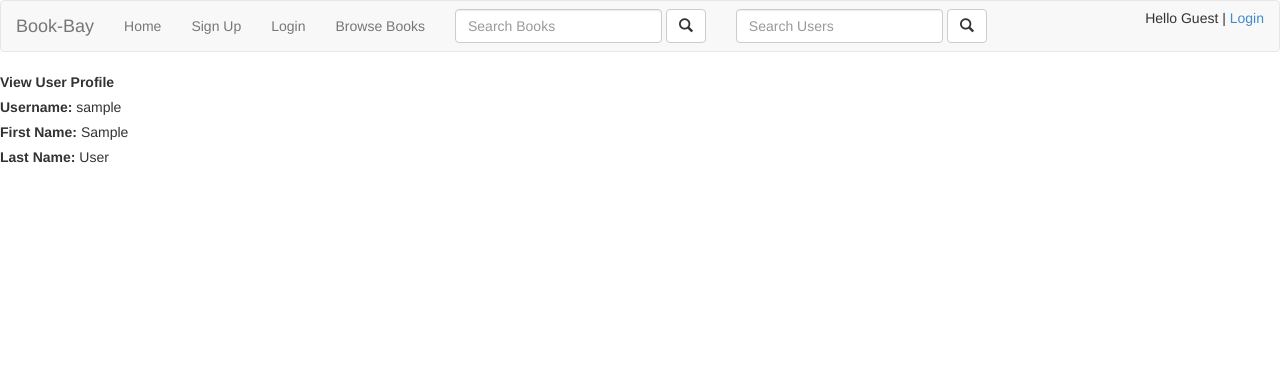
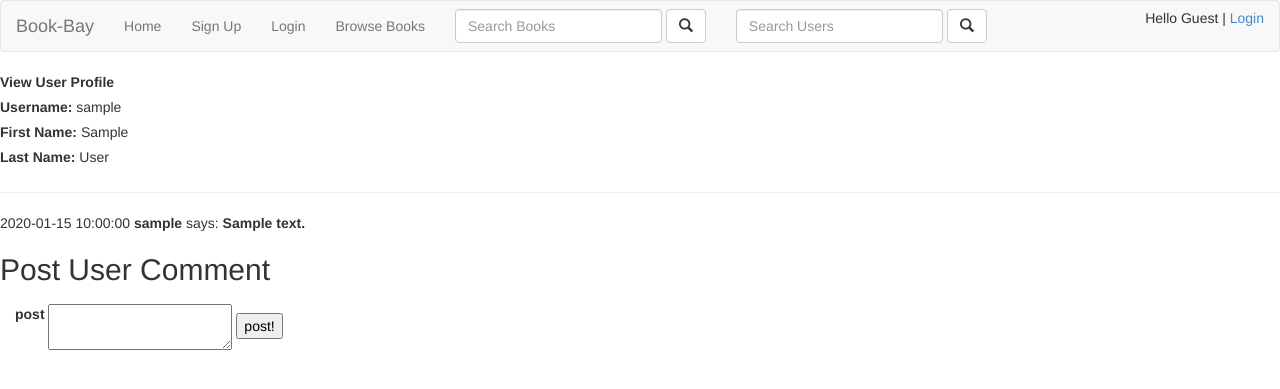
Before and after one commit to shiflonium/BookBay, a Flask app: page /view_profile/1 in a window 1280 px wide. Shown: the top 389 px of the page. Run offline with Flask 2, Linux system fonts and the light colour scheme; tables that the repository leaves empty hold one stand-in row (values such as "Sample post"); some libraries are stand-ins or nearby versions.

Commit message:
user comments work

```diff
--- a/app/forms.py
+++ b/app/forms.py
@@ -68,6 +68,9 @@ class ChangePassword(Form):
                 return True
         return False
 
+class PostForm(Form):
+    post = TextAreaField('post', validators = [validators.Required()])
+    submit = SubmitField('post!')
 
 
 class ChangePersonalDetails(Form):
--- a/app/models.py
+++ b/app/models.py
@@ -28,6 +28,10 @@ class User(db.Model):
     # duration = last_login - last_logout
     last_login = db.Column(db.DateTime)
     last_logout = db.Column(db.DateTime)
+
+    # add this
+    #num_logins = db.Column(db.Integer)
+    #
 
     books = db.relationship('Book', backref='owner', lazy='dynamic')
     bids = db.relationship('Bid', backref='bidder', lazy='dynamic')
@@ -84,6 +88,20 @@ class User(db.Model):
 
     def get_credit(self):
         return self.credits
+
+    def create_comment(self, user_id, text):
+        # user_id = session['user_id']
+        commenter = User.query.filter_by(id = user_id).first()
+
+        comment = User_Comments(
+                commenter = commenter,
+                commented = self,
+                comment = text,
+                timestamp = datetime.utcnow()
+                )
+        db.session.add(comment)
+        db.session.commit()
+        pass
 
     def __repr__(self):
         #return '<User %r>' % (self.username)
@@ -250,7 +268,6 @@ class Book(db.Model):
     def get_image_name(self):
         return self.image_name
 
-
     def get_seller(self):
         """returns user that sold book"""
         pass
@@ -262,6 +279,19 @@ class Book(db.Model):
     def is_sold(self):
         """method that determines whether book is sold or not"""
         return self.sold
+
+    def create_comment(self, user_id, text):
+        commenter = User.query.filter_by(id = user_id).first()
+
+        comment = Book_Comments(
+                commenter = commenter,
+                book = self,
+                comment= text,
+                timestamp = datetime.utcnow())
+        db.session.add(comment)
+        db.session.commit()
+
+        pass
 
 
     def create_bid(self, session_id, bid_amount=None):
--- a/app/templates/view_profile.html
+++ b/app/templates/view_profile.html
@@ -2,7 +2,6 @@
 {% block content %}
 <label>View User Profile</label>
 <br>
-{%for user in query%}
 <label>Username:</label> {{user.username}}<br>
 <label>First Name:</label> {{user.first_name}}<br>
 <label>Last Name:</label> {{user.last_name}}<br>
@@ -13,8 +12,26 @@
 
 <a href="">Report this User</a>
 {%endif%}
-{%endfor%}
 
+<hr>
+{% for data in comments %}
+<p>
+{{ data.timestamp }} <strong> {{ data.commenter }}</strong> says: <strong>{{ data.comment }}</strong>
+	</p>
+	{% endfor %}
+
+<h2> Post User Comment</h2>
+<form class="navbar-form navbar-left" role="search" action= "{{ url_for('view_profile', user_id = user_id) }}" method="POST"  enctype="multipart/form-data">
+	<div class="form-group">
+
+	{{ form.csrf_token }}
+
+	{{ form.post.label }}
+	{{ form.post }}<br>
+</div>
+
+	{{ form.submit }}
+</form>
 
 
 {% endblock %}
--- a/app/views.py
+++ b/app/views.py
@@ -1,8 +1,8 @@
 from flask import render_template, flash, redirect, session, url_for, request, g
 from flask.ext.login import login_user, logout_user, current_user, login_required
 from app import app, db, login_manager
-from models import User, Book, Transaction, Bid
-from forms import SignUpForm, LoginForm, ChangePassword, ChangePersonalDetails, SearchForm, sellForm, BidForm
+from models import User, Book, Transaction, Bid, User_Comments
+from forms import SignUpForm, LoginForm, ChangePassword, ChangePersonalDetails, SearchForm, sellForm, BidForm, PostForm
 from werkzeug import generate_password_hash, check_password_hash, secure_filename
 from datetime import datetime
 from sqlalchemy import desc
@@ -131,7 +131,6 @@ def profile():
 @app.route('/profile/<username>', methods=['POST', 'GET'])
 @login_required
 def show_user(username):
-
     # add comment form
     # add rating form
     user = User.query.filter_by(username=username).first()
@@ -398,8 +397,24 @@ def browse_book(book_id):
 @app.route('/view_profile/<user_id>', methods = ['GET', 'POST'])
 def view_profile(user_id):
     #username_from_get = request.args.get()
-    query = User.query.filter_by(id = user_id)
-    return render_template('view_profile.html', user_id = user_id, query = query)
+    form = PostForm()
+    user = User.query.filter_by(id = user_id).first()
+
+    if user is None:
+        return 'user does not exist'
+
+    if request.method == 'POST' and form.validate_on_submit():
+        text = request.form['post']
+        user.create_comment(session['user_id'], text)
+
+    #comments = User_Comments.query.order_by(desc(User_Comments.timestamp))
+    comments = User_Comments.query.filter_by(commented = user).order_by(desc(User_Comments.timestamp)).all()
+    return render_template('view_profile.html',
+            user_id = user_id,
+            user = user,
+            form = form,
+            comments = comments
+            )
 
 
 
```
